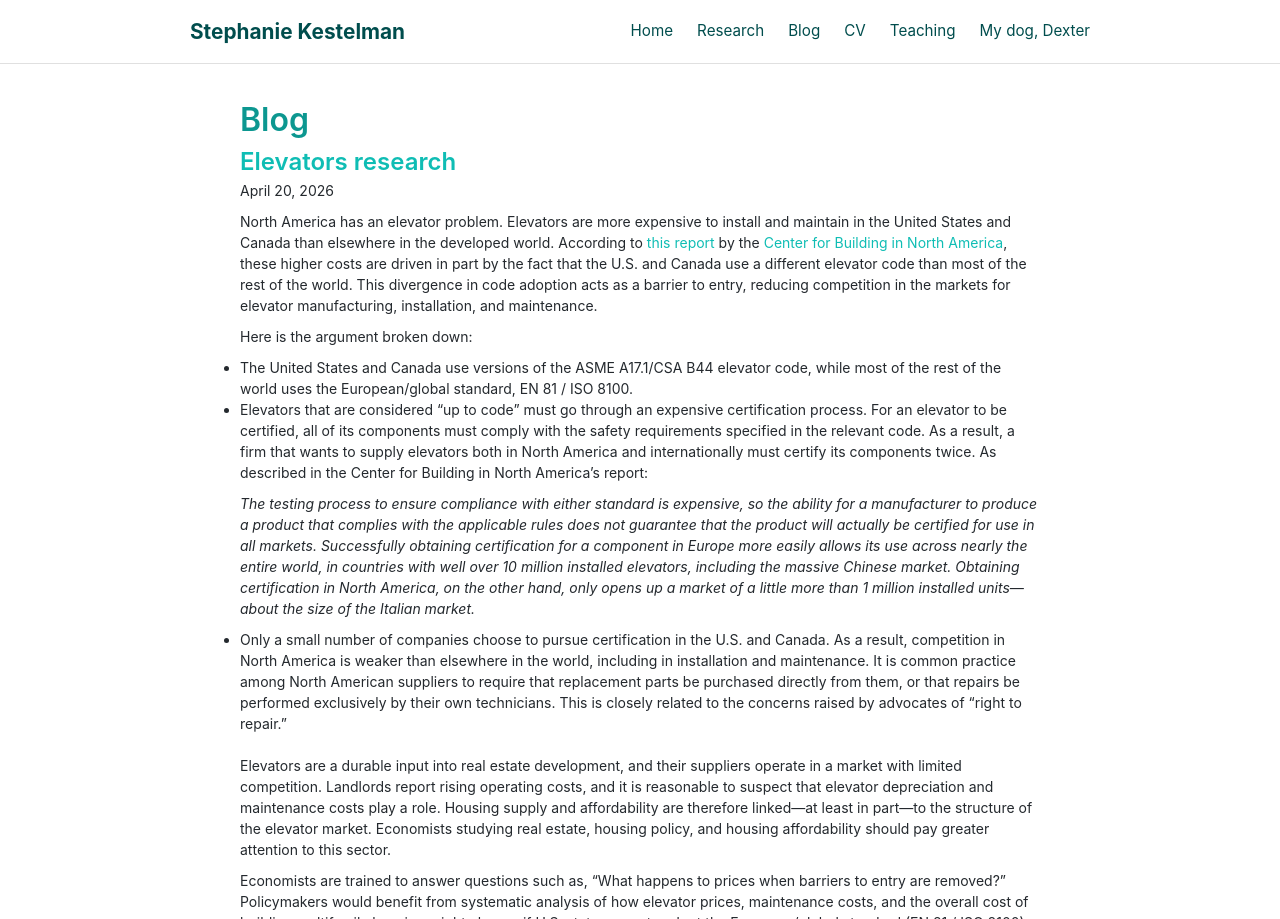
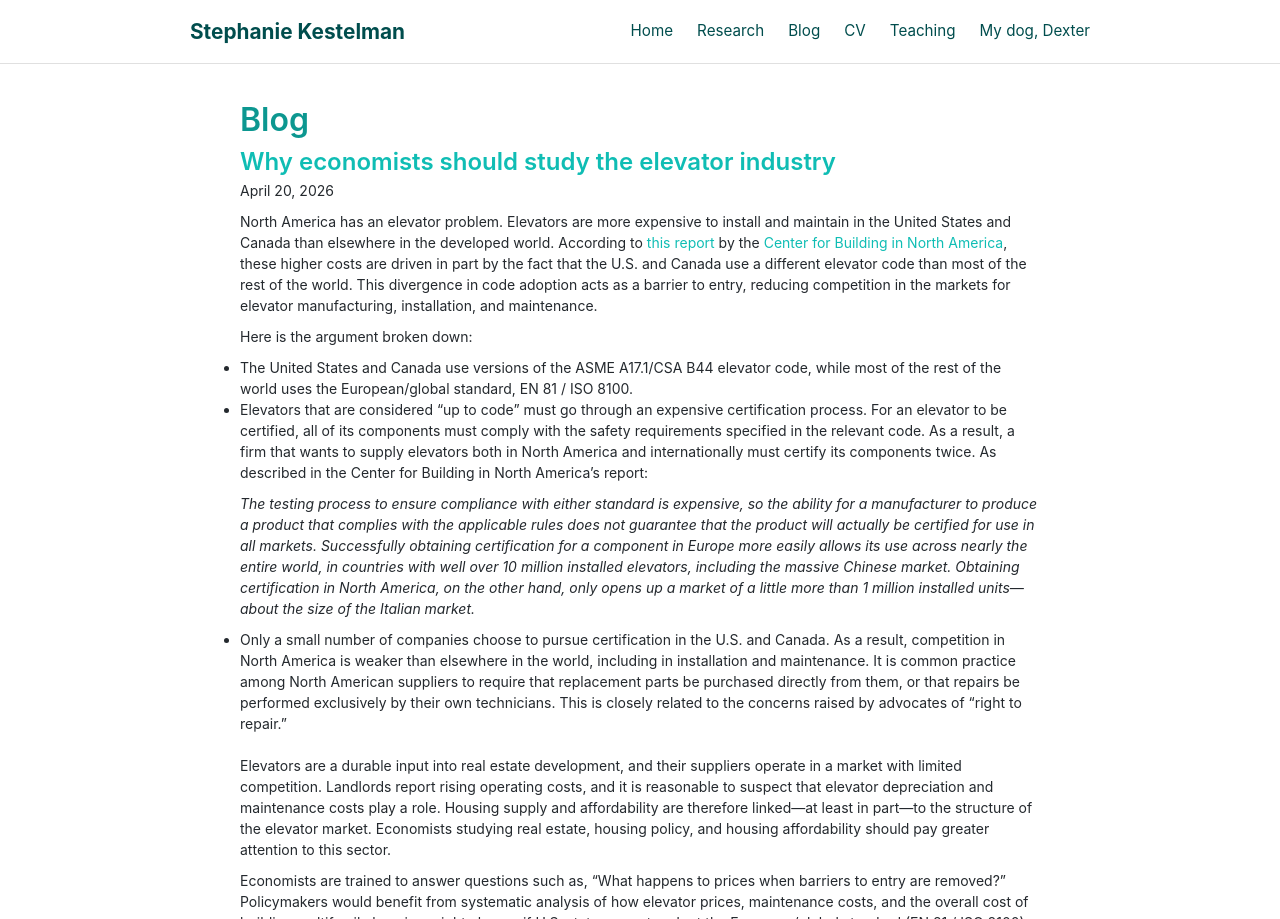
Before and after one commit to skestelman/skestelman.github.io, a Jekyll site: the page built from blog.md, in a window 1280 px wide, cut to the strip 0-919 px from the top of the page. Built offline with Jekyll 4.4.1, drawn with Linux system fonts in a browser that asks for light colours.

Commit message:
Update title of elevators research post

```diff
--- a/_posts/2026-04-20-elevators.md
+++ b/_posts/2026-04-20-elevators.md
@@ -1,5 +1,5 @@
 ---
-title: "Elevators research"
+title: "Why economists should study the elevator industry"
 date: 2026-04-20
 ---
 
```
